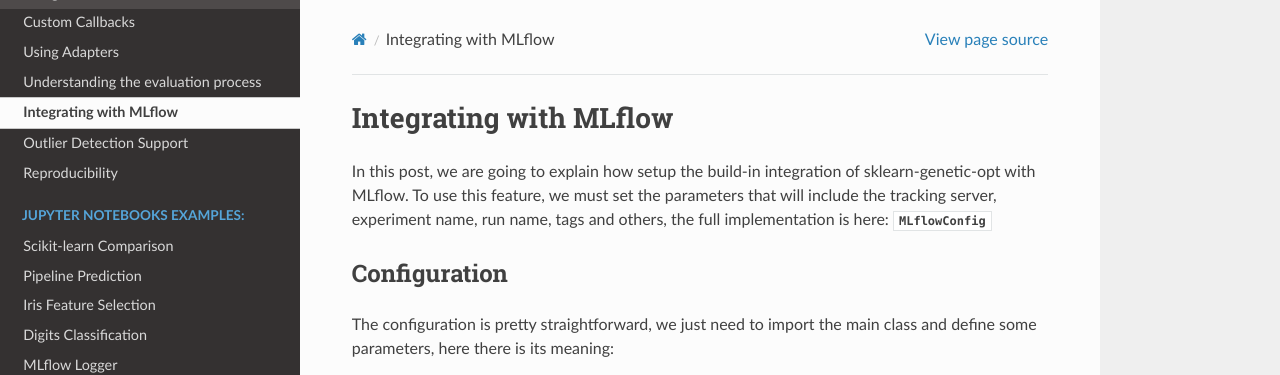
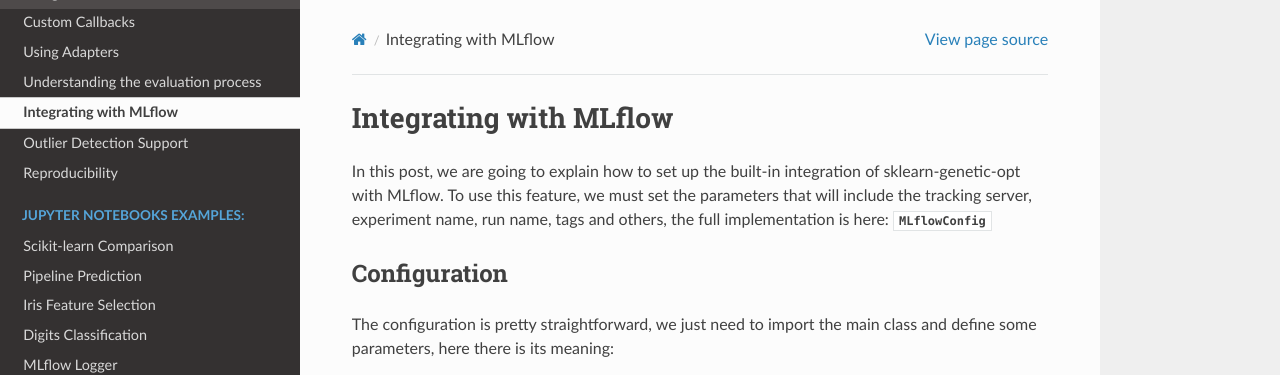
Before and after one commit to rodrigo-arenas/Sklearn-genetic-opt, a Sphinx documentation site: the page built from docs/tutorials/mlflow.rst, in a window 1280 px wide and 900 px high. Shown: the top 375 px of the window. Built offline with Sphinx 7.4.7 and the Read the Docs theme 3.1.0, drawn with Linux system fonts in a browser that asks for light colours.

Commit message:
Fix grammar: how setup → how to set up, build-in → built-in (#101)

```diff
--- a/docs/tutorials/mlflow.rst
+++ b/docs/tutorials/mlflow.rst
@@ -1,7 +1,7 @@
 Integrating with MLflow
 =======================
 
-In this post, we are going to explain how setup the build-in integration
+In this post, we are going to explain how to set up the built-in integration
 of sklearn-genetic-opt with MLflow.
 To use this feature, we must set the parameters that will include
 the tracking server, experiment name, run name, tags and others,
```
